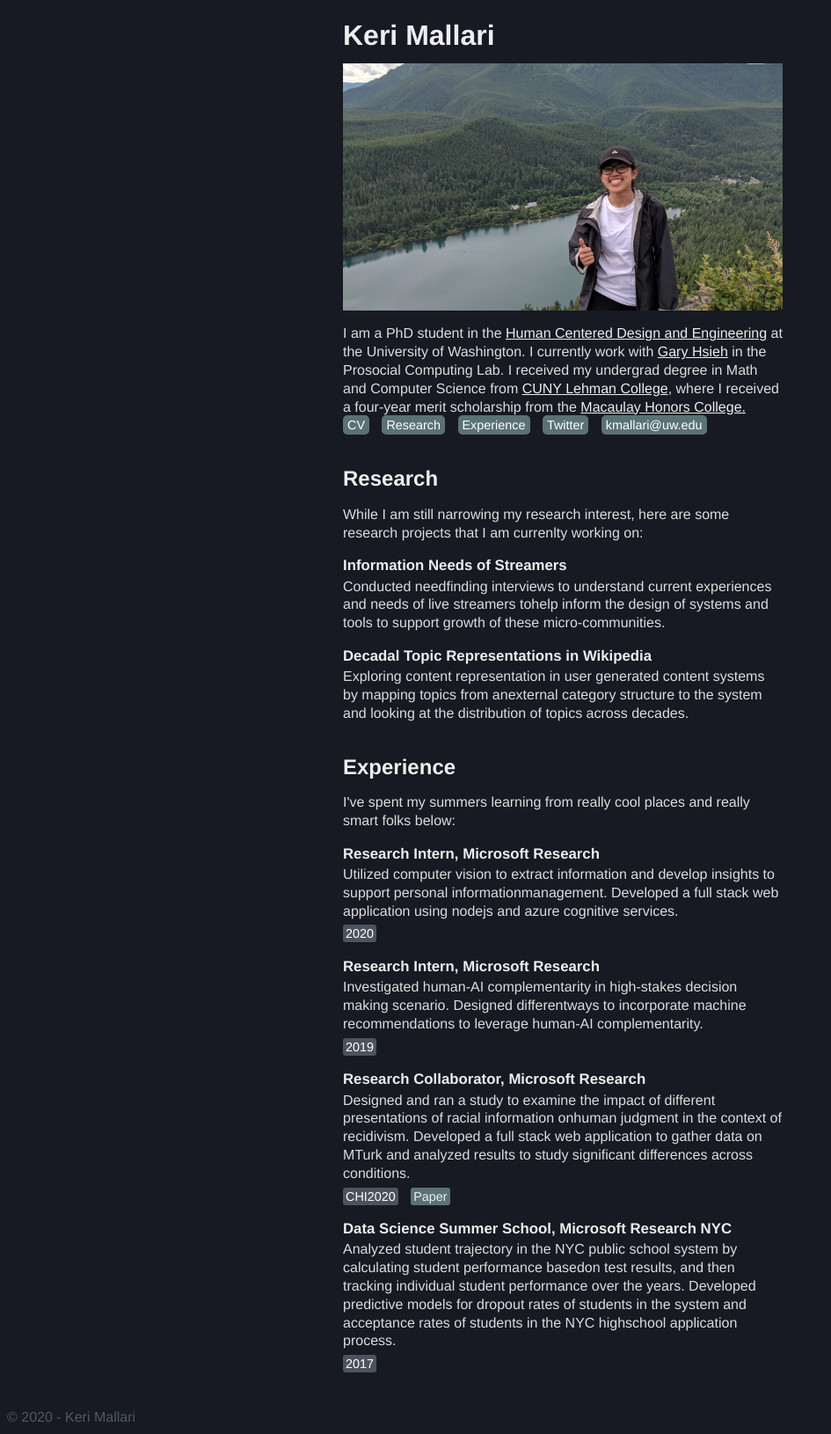
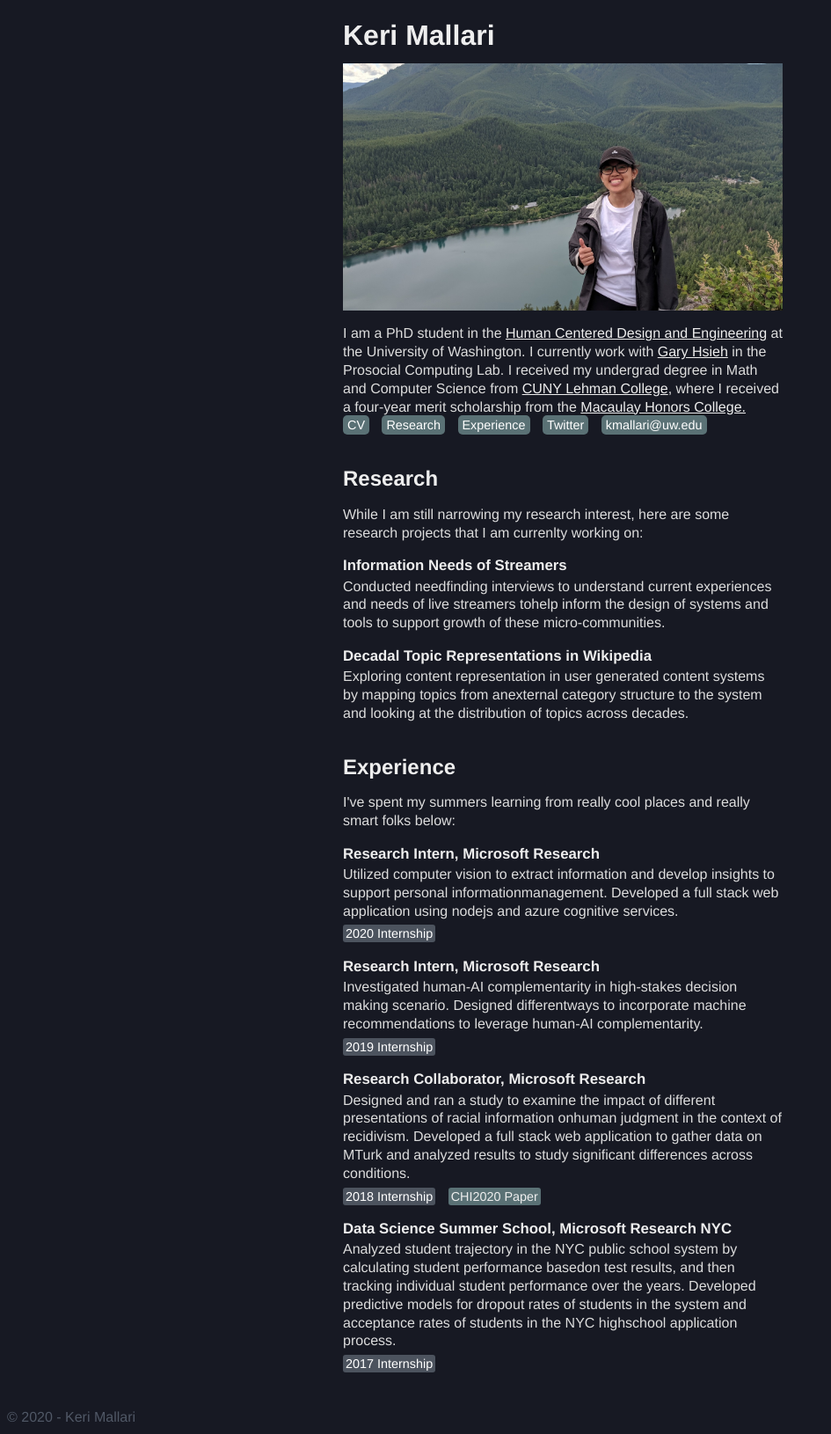
Before and after one commit to kerixyz/temp, a Jekyll site: the page built from index.html, in a window 1280 px wide. Shown: the whole page at 88% size, without its empty margins (0-945 px from the left). Built offline with Jekyll 4.4.1, drawn with Linux system fonts in a browser that asks for light colours.

Commit message:
Update index.html

```diff
--- a/index.html
+++ b/index.html
@@ -44,7 +44,7 @@ title: Keri Mallari
             <div class="description">
                 Utilized computer vision to extract information and develop insights to support personal informationmanagement. Developed a full stack web application using nodejs and azure cognitive services.
             </div>
-            <div class="date">2020</div>
+            <div class="date">2020 Internship</div>
         </div>
 
         <div class="project">
@@ -52,7 +52,7 @@ title: Keri Mallari
             <div class="description">
                 Investigated human-AI complementarity in high-stakes decision making scenario. Designed differentways to incorporate machine recommendations to leverage human-AI complementarity.
             </div>
-            <div class="date">2019</div>
+            <div class="date">2019 Internship</div>
         </div>
 
         <div class="project">
@@ -60,8 +60,8 @@ title: Keri Mallari
             <div class="description">
                 Designed and ran a study to examine the impact of different presentations of racial information onhuman judgment in the context of recidivism. Developed a full stack web application to gather data on MTurk and analyzed results to study significant differences across conditions.
             </div>
-            <div class="date">CHI2020</div>
-            <div class="paper"><a href="https://dl.acm.org/doi/pdf/10.1145/3313831.3376257">Paper</a></div>
+            <div class="date">2018 Internship</div>
+            <div class="paper"><a href="https://dl.acm.org/doi/pdf/10.1145/3313831.3376257">CHI2020 Paper</a></div>
         </div>
 
         <div class="project">
@@ -69,7 +69,7 @@ title: Keri Mallari
             <div class="description">
                 Analyzed student trajectory in the NYC public school system by calculating student performance basedon test results, and then tracking individual student performance over the years. Developed predictive models for dropout rates of students in the system and acceptance rates of students in the NYC highschool application process.
             </div>
-            <div class="date">2017</div>
+            <div class="date">2017 Internship</div>
         </div>
 
     </div>
```
